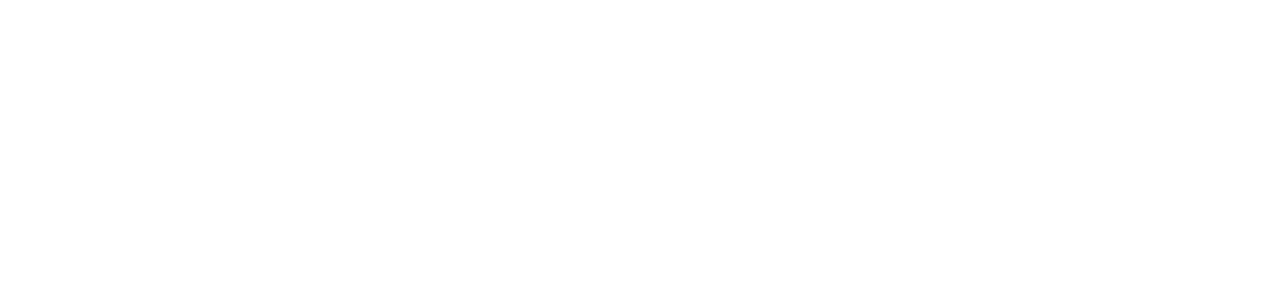
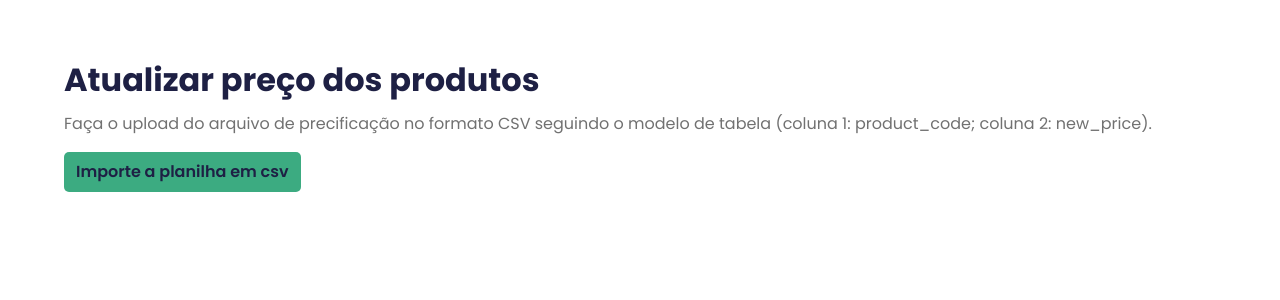
Before and after one commit to brunnaserafina/price-updater, a React (Create React App) app: page / in a window 1280 px wide. Shown: the top 300 px of the page. Built offline with nearby package versions, Linux system fonts and the light colour scheme.

Commit message:
style: styled the Update Products Page

```diff
--- a/package.json
+++ b/package.json
@@ -14,6 +14,7 @@
     "react": "^18.2.0",
     "react-dom": "^18.2.0",
     "react-scripts": "5.0.1",
+    "styled-components": "^6.0.7",
     "typescript": "^4.9.5",
     "web-vitals": "^2.1.4"
   },
--- a/src/App.tsx
+++ b/src/App.tsx
@@ -1,5 +1,11 @@
+import UpdateProductsPage from "./pages/UpdateProductsPage";
+
 function App() {
-  return <div></div>;
+  return (
+    <div>
+      <UpdateProductsPage />
+    </div>
+  );
 }
 
 export default App;
--- /dev/null
+++ b/src/assets/styles/globalStyles.css
@@ -0,0 +1,144 @@
+@import url("https://fonts.googleapis.com/css2?family=Poppins:ital,wght@0,100;0,200;0,300;0,400;0,500;0,600;0,700;0,800;1,100;1,200;1,300;1,400;1,500;1,600;1,700&display=swap");
+/* http://meyerweb.com/eric/tools/css/reset/
+   v2.0 | 20110126
+   License: none (public domain)
+*/
+
+html,
+body,
+div,
+span,
+applet,
+object,
+iframe,
+h1,
+h2,
+h3,
+h4,
+h5,
+h6,
+p,
+blockquote,
+pre,
+a,
+abbr,
+acronym,
+address,
+big,
+cite,
+code,
+del,
+dfn,
+em,
+img,
+ins,
+kbd,
+q,
+s,
+samp,
+small,
+strike,
+strong,
+sub,
+sup,
+tt,
+var,
+b,
+u,
+i,
+center,
+dl,
+dt,
+dd,
+ol,
+ul,
+li,
+fieldset,
+form,
+label,
+legend,
+table,
+caption,
+tbody,
+tfoot,
+thead,
+tr,
+th,
+td,
+article,
+aside,
+canvas,
+details,
+embed,
+figure,
+figcaption,
+footer,
+header,
+hgroup,
+menu,
+nav,
+output,
+ruby,
+section,
+summary,
+time,
+mark,
+audio,
+video {
+  margin: 0;
+  padding: 0;
+  border: 0;
+  vertical-align: baseline;
+}
+/* HTML5 display-role reset for older browsers */
+article,
+aside,
+details,
+figcaption,
+figure,
+footer,
+header,
+hgroup,
+menu,
+nav,
+section {
+  display: block;
+}
+body {
+  line-height: 1;
+}
+ol,
+ul {
+  list-style: none;
+}
+blockquote,
+q {
+  quotes: none;
+}
+blockquote:before,
+blockquote:after,
+q:before,
+q:after {
+  content: "";
+  content: none;
+}
+table {
+  border-collapse: collapse;
+  border-spacing: 0;
+}
+
+body {
+  margin: 0;
+  font-family: "Poppins", sans-serif;
+  -webkit-font-smoothing: antialiased;
+  -moz-osx-font-smoothing: grayscale;
+  --color-blue: #1e2044;
+  --color-green: #3cab81;
+  --color-gray0: #9c9c9c;
+  --color-gray1: #717171;
+}
+
+code {
+  font-family: source-code-pro, Menlo, Monaco, Consolas, "Courier New",
+    monospace;
+}
--- a/src/index.css
+++ /dev/null
@@ -1,13 +0,0 @@
-body {
-  margin: 0;
-  font-family: -apple-system, BlinkMacSystemFont, 'Segoe UI', 'Roboto', 'Oxygen',
-    'Ubuntu', 'Cantarell', 'Fira Sans', 'Droid Sans', 'Helvetica Neue',
-    sans-serif;
-  -webkit-font-smoothing: antialiased;
-  -moz-osx-font-smoothing: grayscale;
-}
-
-code {
-  font-family: source-code-pro, Menlo, Monaco, Consolas, 'Courier New',
-    monospace;
-}
--- /dev/null
+++ b/src/pages/UpdateProductsPage.tsx
@@ -0,0 +1,60 @@
+import { styled } from "styled-components";
+
+export default function UpdateProductsPage() {
+  return (
+    <Main>
+      <h1>Atualizar preço dos produtos</h1>
+      <p>
+        Faça o upload do arquivo de precificação no formato CSV seguindo o
+        modelo de tabela (coluna 1: product_code; coluna 2: new_price).
+      </p>
+      <label>
+        <span>Importe a planilha em csv</span>
+        <input type="file" />
+      </label>
+    </Main>
+  );
+}
+
+const Main = styled.main`
+  padding: 5%;
+
+  h1 {
+    font-size: 32px;
+    margin-bottom: 20px;
+    color: var(--color-blue);
+  }
+
+  p {
+    font-size: 16px;
+    margin-bottom: 20px;
+    color: var(--color-gray1);
+    font-weight: 400;
+  }
+
+  input[type="file"] {
+    opacity: 0;
+    position: absolute;
+    left: 0;
+    right: 0;
+    height: 100%;
+    cursor: pointer !important;
+  }
+
+  label {
+    background-color: var(--color-green);
+    border: none;
+    border-radius: 5px;
+    font-family: "Poppins", sans-serif;
+    position: relative;
+    padding: 12px;
+    cursor: pointer !important;
+    font-weight: 600;
+    color: var(--color-blue);
+    display: inline-block;
+  }
+
+  label:hover {
+    cursor: pointer !important;
+  }
+`;
```
Also changed, not shown: src/index.tsx (+6 -5 lines), 1 other file (tests, documents, lock files or other folders).
